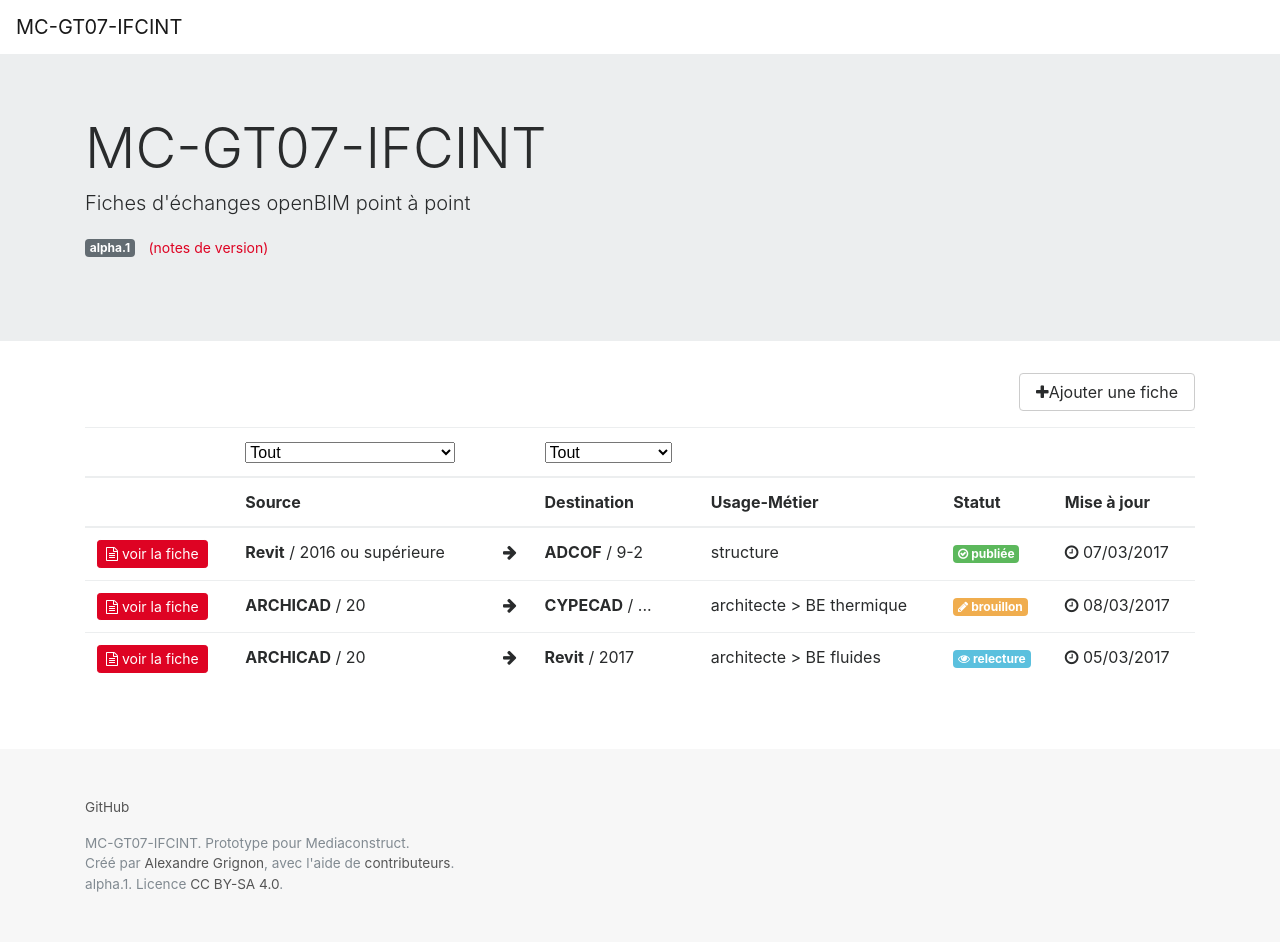
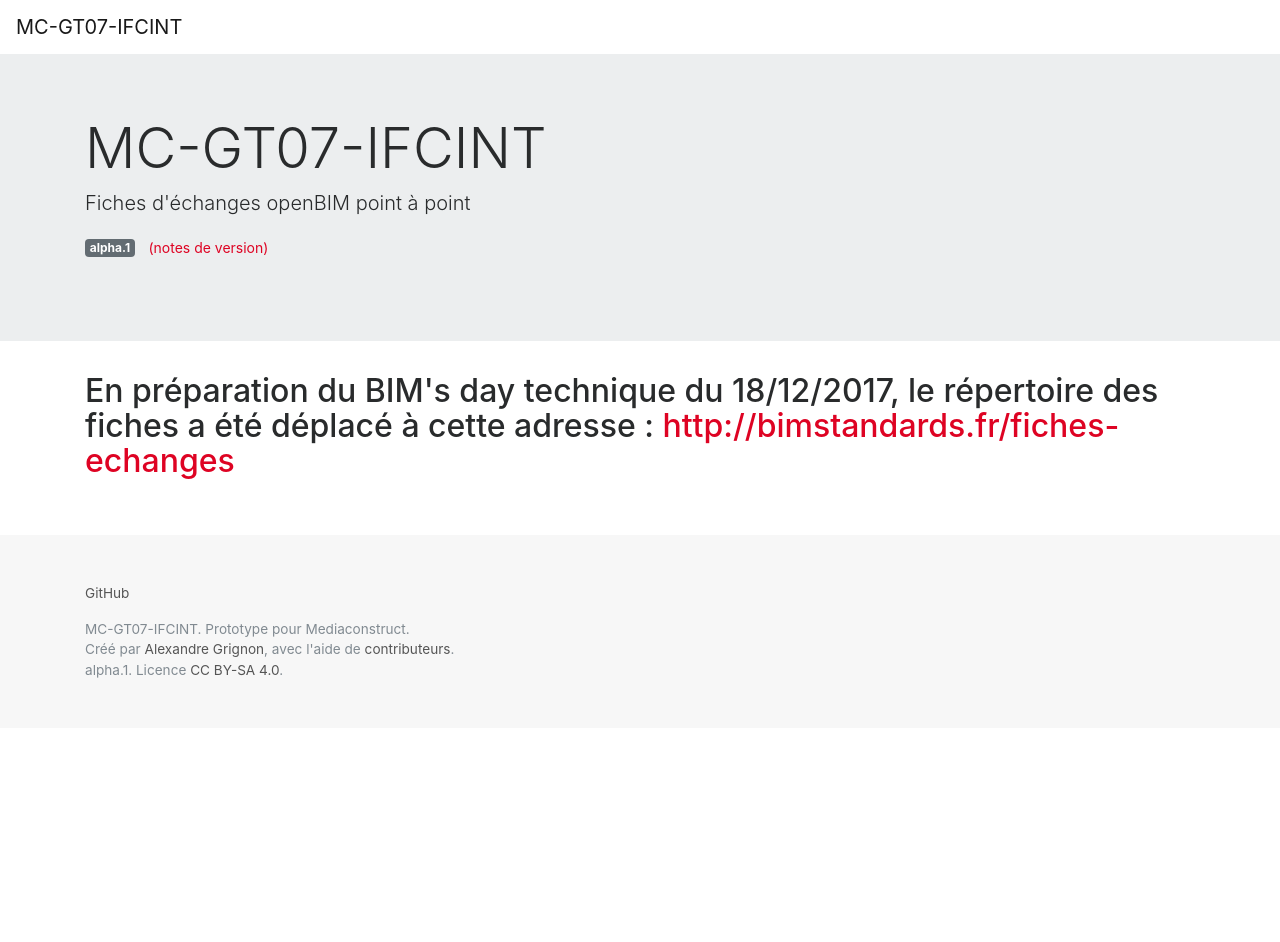
Before and after one commit to alexandregrignon/MC-GT07-IFCINT, a Jekyll site: the page built from _pages/index.html, in a window 1280 px wide. Built offline with Jekyll 4.4.1, drawn with Linux system fonts in a browser that asks for light colours; nearby versions of some CDN libraries; our own code applies the rules of GitHub Pages for plain Markdown files; a script that is not in the unit is left out; after the commit the page ends 900 px from its top, so only the background shows below that.

Commit message:
Redirection

```diff
--- a/_pages/index.html
+++ b/_pages/index.html
@@ -15,6 +15,16 @@
   </div>
 </div>
 
+<div class="container">
+  <div class="row">
+    <div class="col-12">
+      <h2>En préparation du BIM's day technique du 18/12/2017, le répertoire des fiches a été déplacé à cette adresse : <a href="http://bimstandards.fr/fiches-echanges">http://bimstandards.fr/fiches-echanges</a></h2>
+    </div>
+  </div>
+</div>
+
+
+<!--
 <div class="container container-index">
 
   <div class="row">
@@ -67,3 +77,4 @@
   </div>
 
 </div>
+-->
```
